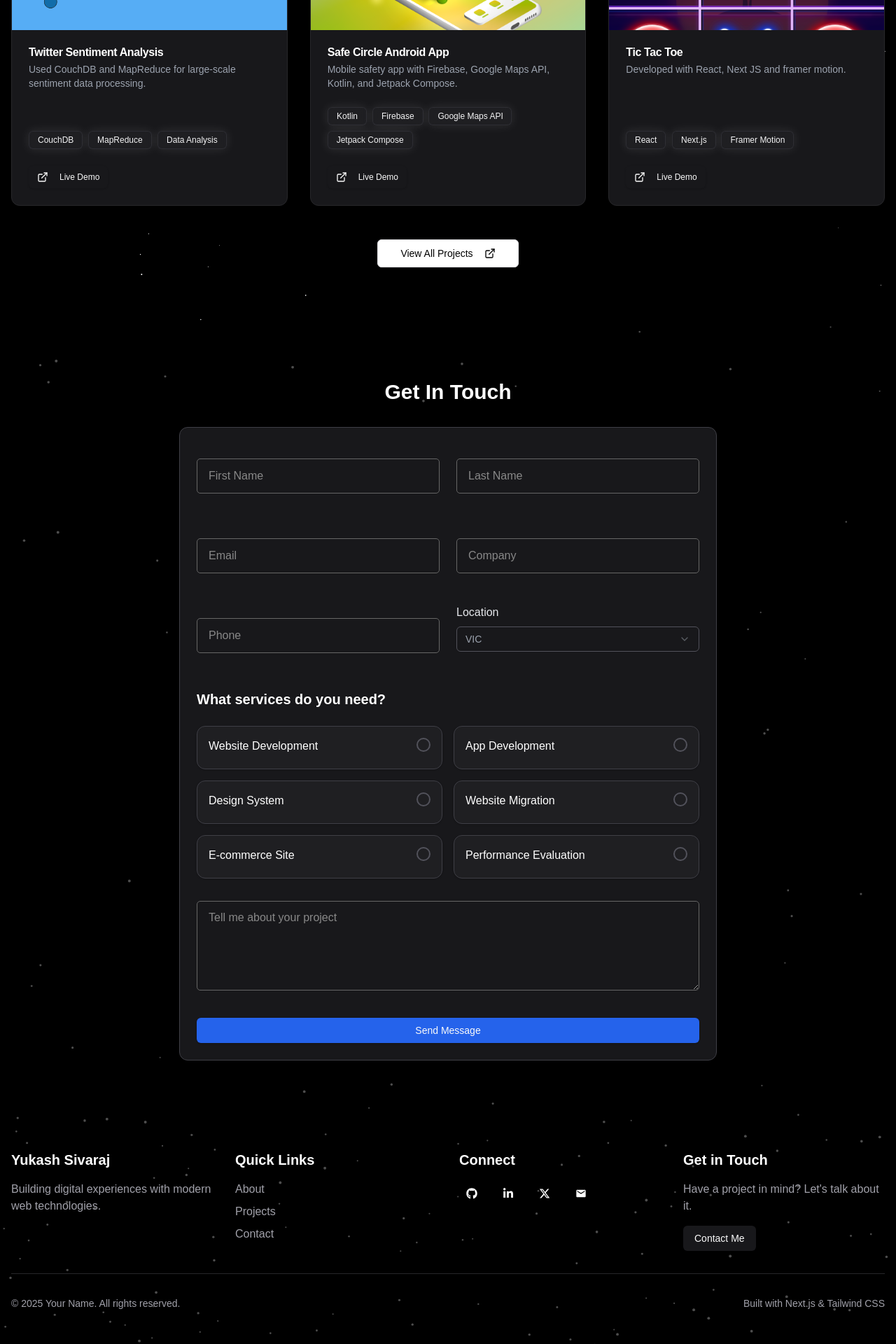
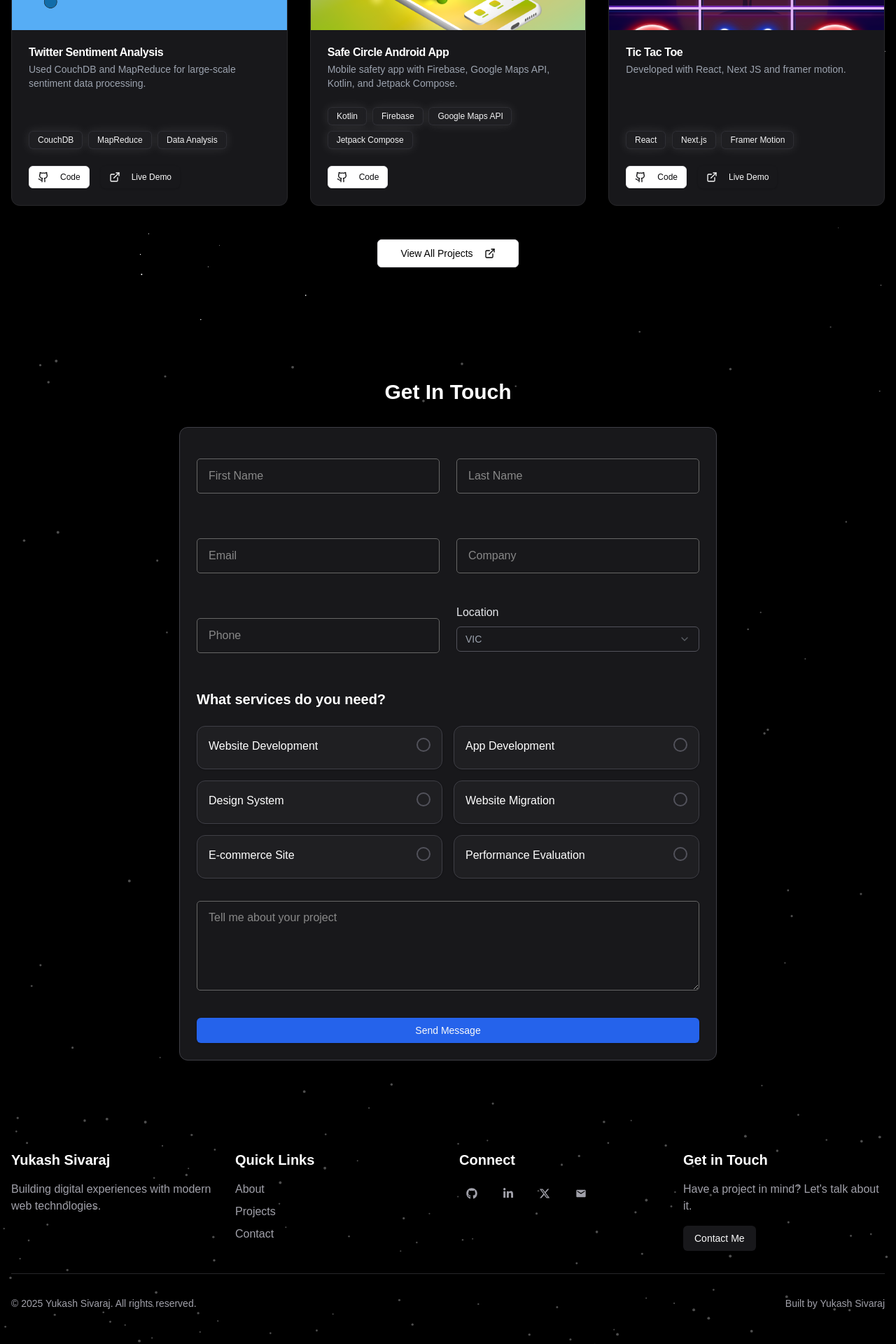
Before and after one commit to YSPlop/portfolio-v2, a Next.js app: page / in a window 1280 px wide. Shown: the part 2652-4572 px from the top of the page at 70% size. Built offline with nearby package versions, Linux system fonts and the light colour scheme.

Commit message:
more changes

```diff
--- a/src/app/globals.css
+++ b/src/app/globals.css
@@ -80,3 +80,18 @@ body {
     @apply bg-background text-foreground;
   }
 }
+.hover-github:hover svg {
+  color: white;
+}
+
+.hover-linkedin:hover svg {
+  color: #0077B5;
+}
+
+.hover-twitter:hover svg {
+  color: #1DA1F2;
+}
+
+.hover-email:hover svg {
+  color: #EA4335;
+}
--- a/src/components/Footer.tsx
+++ b/src/components/Footer.tsx
@@ -22,9 +22,10 @@ export function Footer() {
   const socialLinks = Object.entries(portfolioData.personal.socialLinks).map(([key, value]) => {
     const Icon = iconMap[value.icon as keyof typeof iconMap];
     return {
-      icon: <Icon className={`h-5 w-5 ${value.colorClass}`} />,
+      icon: <Icon className="h-5 w-5 text-zinc-400 transition-colors" />,
       href: value.url,
-      label: value.label
+      label: value.label,
+      className: `hover-${key.toLowerCase()} hover:bg-zinc-800`
     };
   });
 
@@ -88,6 +89,7 @@ export function Footer() {
                   variant="ghost"
                   size="icon"
                   asChild
+                  className={link.className}
                 >
                   <a
                     href={link.href}
@@ -128,7 +130,7 @@ export function Footer() {
             viewport={{ once: true }}
             className="text-zinc-400 text-sm"
           >
-            © {currentYear} Your Name. All rights reserved.
+            © {currentYear} {portfolioData.personal.firstName} {portfolioData.personal.lastName}. All rights reserved.
           </motion.p>
 
           <motion.div
@@ -137,7 +139,7 @@ export function Footer() {
             viewport={{ once: true }}
             className="text-zinc-400 text-sm"
           >
-            Built with Next.js & Tailwind CSS
+            Built by {portfolioData.personal.firstName} {portfolioData.personal.lastName}
           </motion.div>
         </div>
       </div>
--- a/src/data/portfolio.ts
+++ b/src/data/portfolio.ts
@@ -57,15 +57,15 @@ export const portfolioData = {
       technologies: ["Next.js", "React", "TypeScript", "Framer Motion", "Next UI"],
       image: "/projects/rebeccayeohmusic.png?height=300&width=400",
       link: "https://www.rebeccayeohmusic.com.au/",
-      github: "https://github.com/YSPlop/rebeccayeoh-music"
+      github: null
     },
     {
       title: "OpenAI Integrated Chatbot",
       description: "Created a free alternative to ChatGPT Plus by building a custom chatbot using Next.js and the OpenAI API. Features include streaming responses, conversation memory, and a sleek UI - because why pay for ChatGPT when you can build your own? Saved myself $20/month and learned a ton about AI integration in the process.",
       technologies: ["Next.js", "React", "OpenAI API"],
       image: "/projects/AIChatBot-overlay.jpg?height=300&width=400",
-      link: "#",
-      github: null
+      link: "https://personal-projects-silk.vercel.app/projects/AIChatBot",
+      github: "https://github.com/YSPlop/personal-projects/tree/main/src/app/projects/AIChatBot"
     },
     {
       title: "Twitter Sentiment Analysis",
@@ -73,23 +73,23 @@ export const portfolioData = {
       technologies: ["CouchDB", "MapReduce", "Data Analysis"],
       image: "/projects/SocialMediaAnalysis-overlay.svg?height=300&width=400",
       link: "#",
-      github: null
+      github: "https://github.com/YSPlop/COMP90024-T13"
     },
     {
       title: "Safe Circle Android App",
       description: "Mobile safety app with Firebase, Google Maps API, Kotlin, and Jetpack Compose.",
       technologies: ["Kotlin", "Firebase", "Google Maps API", "Jetpack Compose"],
       image: "/projects/Safecircle-overlay.png?height=300&width=400",
-      link: "#",
-      github: null
+      link: null,
+      github: "https://github.com/YSPlop/COMP90018_Ass2"
     },
     {
       title: "Tic Tac Toe",
       description: "Developed with React, Next JS and framer motion.",
       technologies: ["React", "Next.js", "Framer Motion"],
       image: "/projects/tictactoe-overlay.png?height=300&width=400",
-      link: "#",
-      github: null
+      link: "https://personal-projects-silk.vercel.app/projects/TicTacToe",
+      github: "https://github.com/YSPlop/personal-projects/tree/main/src/app/projects/TicTacToe"
     },
     {
       title: "Eco Living Insulations SEO Optimization",
@@ -104,7 +104,7 @@ export const portfolioData = {
       description: "Modern portfolio website built with Next.js 14, featuring server components, animations with Framer Motion, and a dark theme UI. Includes project showcases, blog integration, and contact form functionality.",
       technologies: ["Next.js", "TypeScript", "Framer Motion", "Tailwind CSS", "shadcn/ui"],
       image: "/projects/portfolio-2024.png?height=300&width=400",
-      link: "https://yongsheng.au",
+      link: null,
       github: "https://github.com/YSPlop/portfolio"
     },
     {
```
